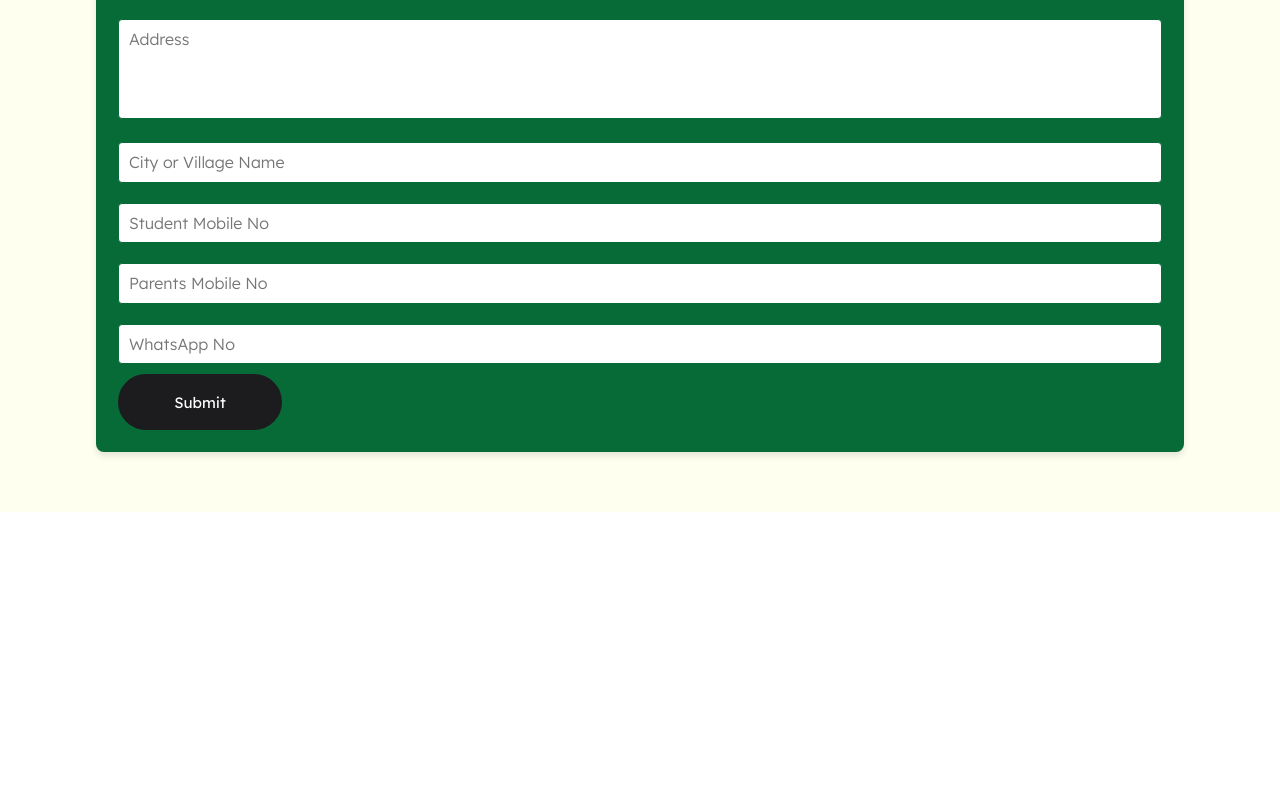
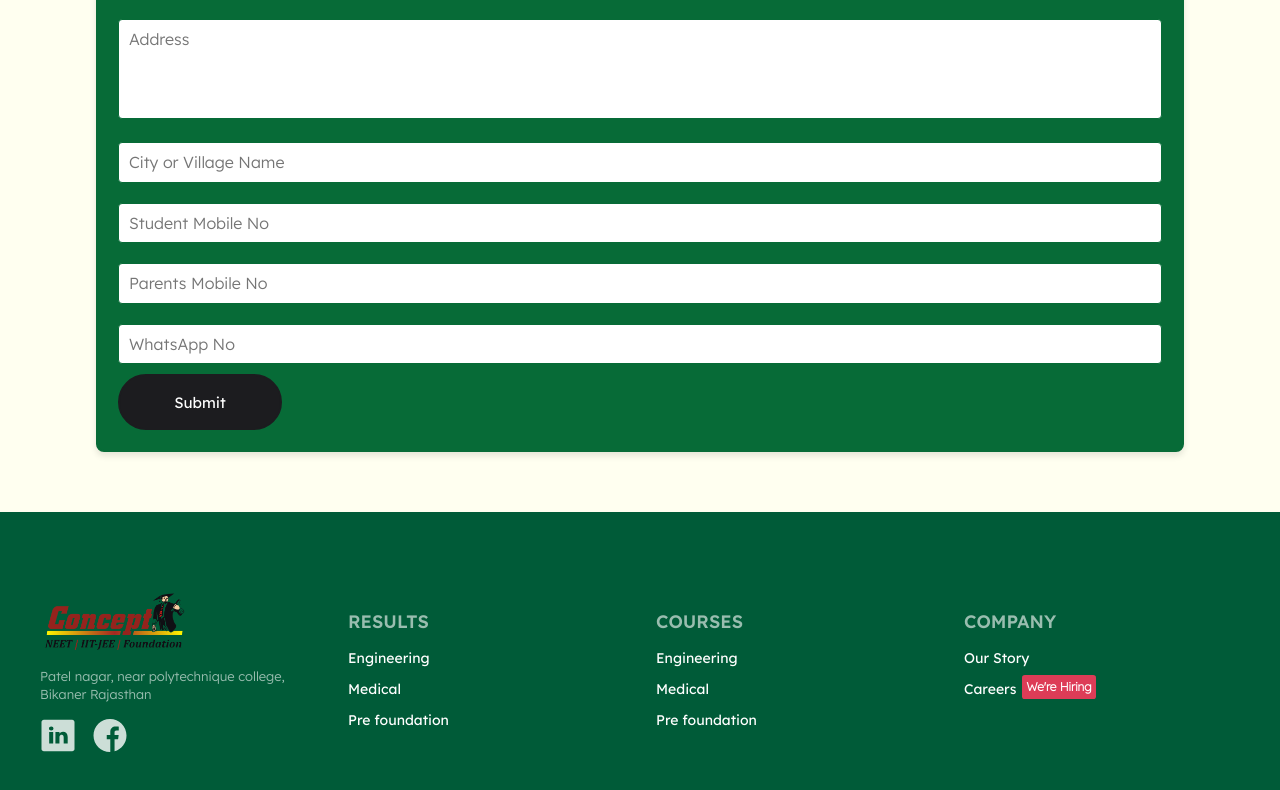
Before and after one commit to raina-11/conceptclasses, a React (Create React App) app in the folder concept/: page /science-champ in a window 1280 px wide. Shown: the part 742-1532 px from the top of the page. Before the commit the page ends 1254 px from the top, so only its background shows below. Built offline with nearby package versions, Linux system fonts and the light colour scheme.

Commit message:
Added footer

```diff
--- a/concept/src/components/common/RegistrationForm.js
+++ b/concept/src/components/common/RegistrationForm.js
@@ -2,8 +2,9 @@ import React, { useState } from 'react';
 import "./reg.css"
 import Navigation from './navigation/navigation';
 import Layout from './layout/layout';
-import { Container, PrimaryButton, Section } from '../style';
+import { PrimaryButton, Section } from '../style';
 import styled from 'styled-components';
+import Footer from './footer';
 
 const App = () => {
   const [formData, setFormData] = useState({
@@ -239,6 +240,7 @@ const App = () => {
           </div>
         )}
       </Section>
+    <Footer/>
     </Layout>
   );
 };
```
